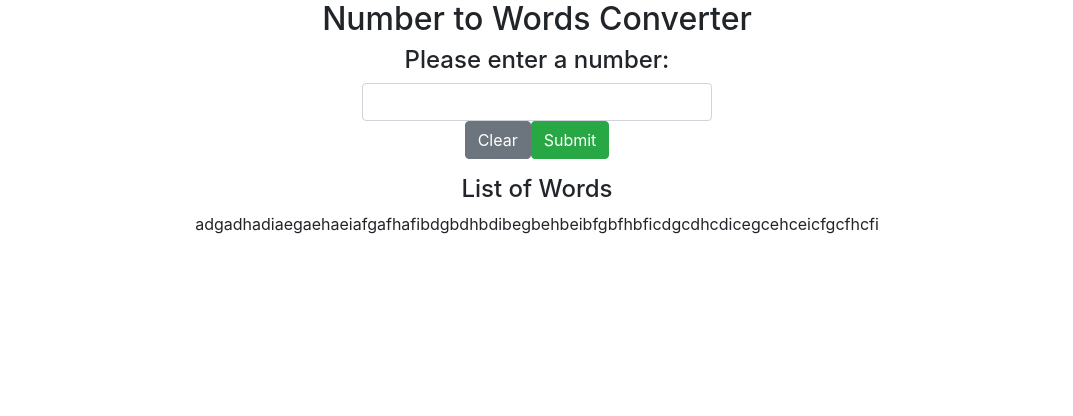
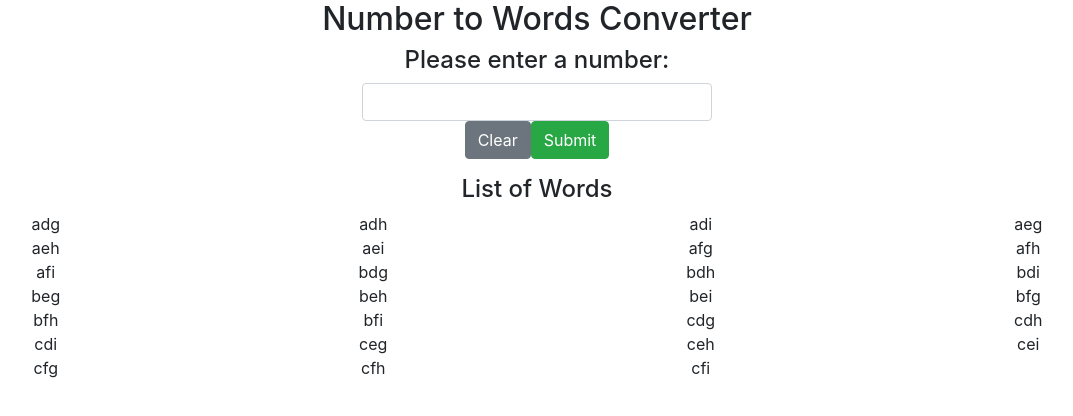
Before and after one commit to ProstoBoris/number-to-words-converter, a React (Create React App) app: page / in a window 1280 px wide. Shown: the top 416 px of the page, without its empty margins (103-1176 px from the left). Built offline with nearby package versions, Linux system fonts and the light colour scheme.

Commit message:
Create Word.js to display words and pass data to it

```diff
--- a/src/components/ResultPage.js
+++ b/src/components/ResultPage.js
@@ -1,10 +1,15 @@
 import React from 'react';
+import Word from './Word';
 
 const resultPage = (props) => {
     return (
         <div>
             <h4>List of Words</h4>
-            <div>{props.words}</div>
+            <div className="row">{
+                props.words.map((word, index) => {
+                    return <Word word={word} key={index} />
+                })
+            }</div>
         </div>
     );
 }
--- /dev/null
+++ b/src/components/Word.js
@@ -0,0 +1,11 @@
+import React from 'react';
+
+const word = (props) => {
+    return (
+        <div className="col-sm-3">
+            {props.word}
+        </div>
+    );
+}
+
+export default word;
```
